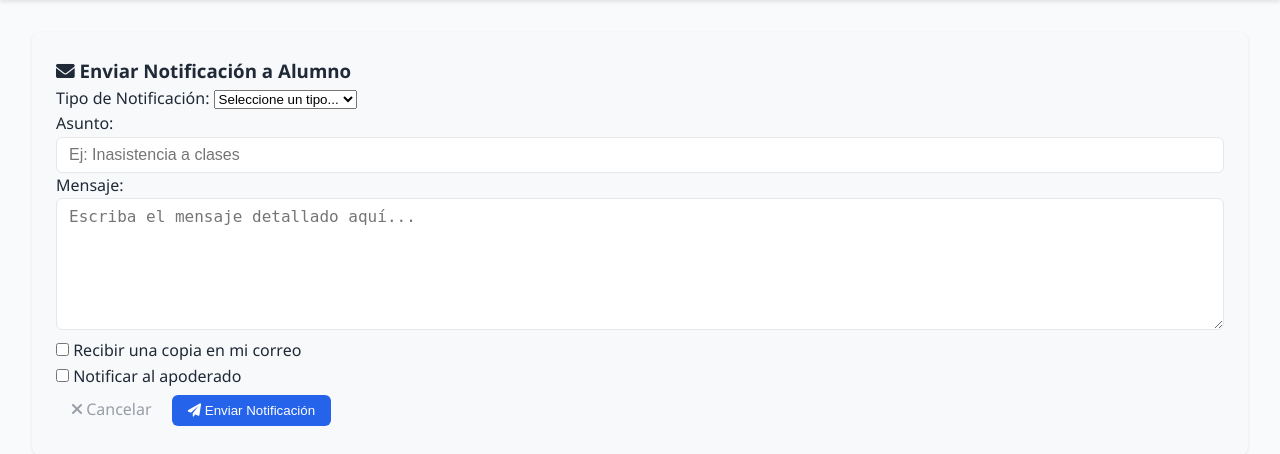
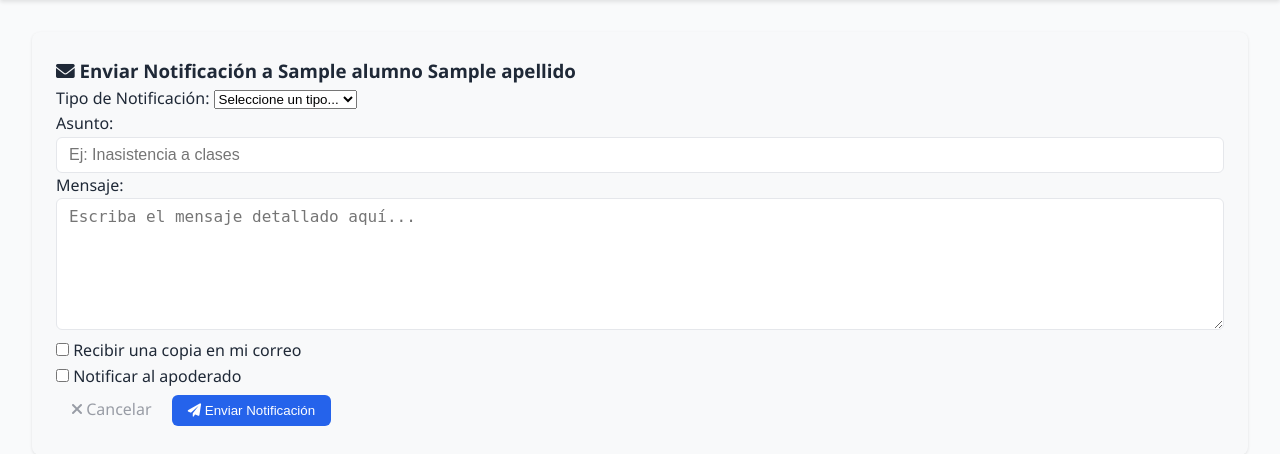
Before and after one commit to FMB-Player/academicoDjango, a Django app: template core/templates/core/preceptor/notificar_alumno.html in a window 1280 px wide. Shown: the part 74-528 px from the top of the page. Run offline with Django 5.2, Linux system fonts and the light colour scheme; the template is opened without the code that fills it: most values are stand-ins (such as "Sample title", 1, 10 or a date in 2020); parts of the project's set-up code (start-up, migrations or seed data) failed here and were passed over.

Commit message:
Hotfix. * Fixed naming errors on various views to display the correct information

```diff
--- a/core/templates/core/preceptor/detalle_alumno.html
+++ b/core/templates/core/preceptor/detalle_alumno.html
@@ -11,7 +11,7 @@
 
     <div class="card mb-4">
         <div class="card-header bg-primary text-white">
-            <h4 class="mb-0">{{ alumno.get_full_name|default:"Nombre del Alumno" }}</h4>
+            <h4 class="mb-0">{% if alumno.nombre and alumno.apellido %}{{ alumno.nombre }} {{ alumno.apellido }}{% else %}Nombre del Alumno{% endif %}</h4>
         </div>
         <div class="card-body">
             <div class="row">
--- a/core/templates/core/preceptor/notificar_alumno.html
+++ b/core/templates/core/preceptor/notificar_alumno.html
@@ -4,7 +4,7 @@
 <div class="container mt-4">
     <div class="card">
         <div class="card-header bg-primary text-white">
-            <h3><i class="fas fa-envelope"></i> Enviar Notificación a {{ alumno.get_full_name|default:"Alumno" }}</h3>
+            <h3><i class="fas fa-envelope"></i> Enviar Notificación a {% if alumno.nombre and alumno.apellido %}{{ alumno.nombre }} {{ alumno.apellido }}{% else %}Alumno{% endif %}</h3>
         </div>
         <div class="card-body">
             <div class="alert alert-info">
```
